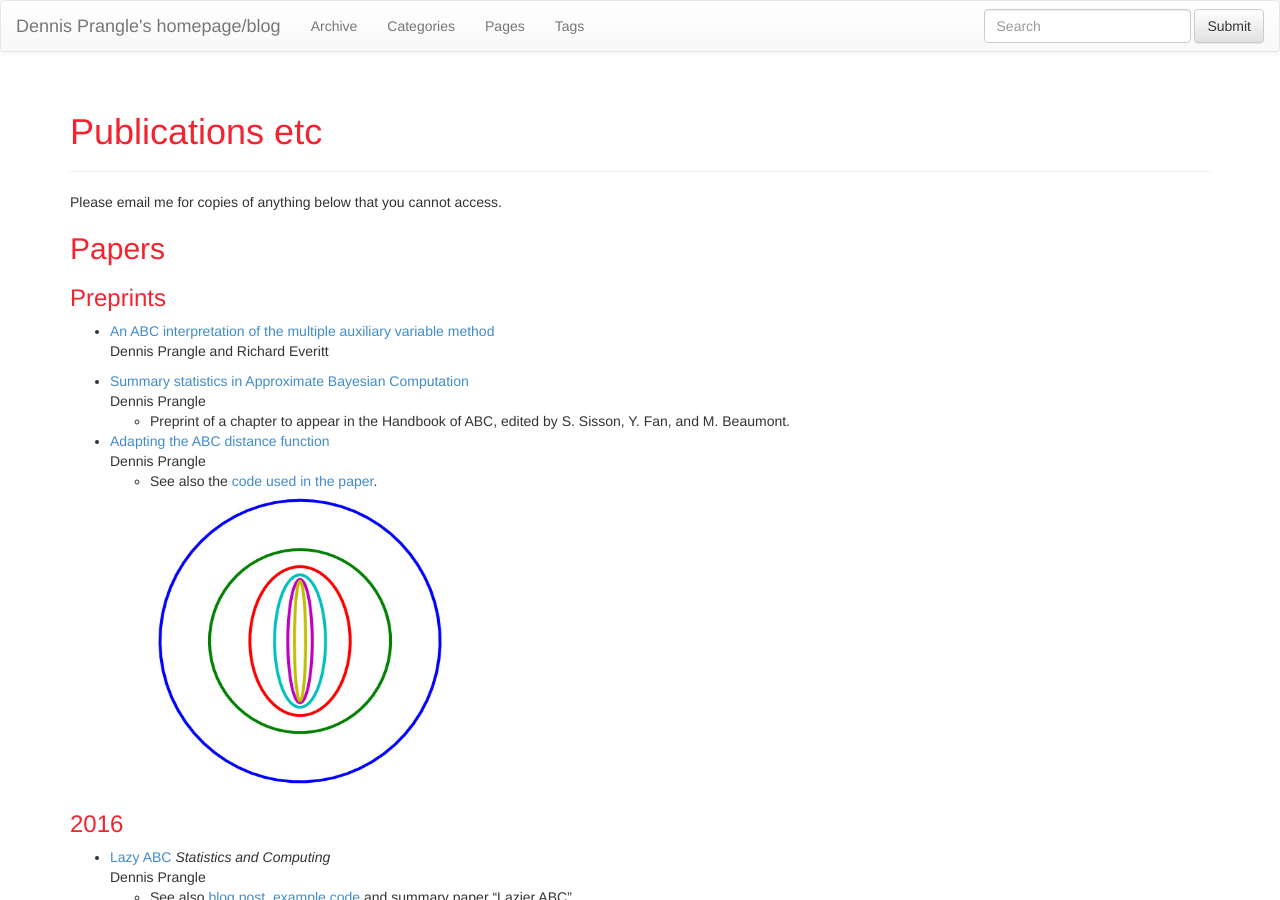
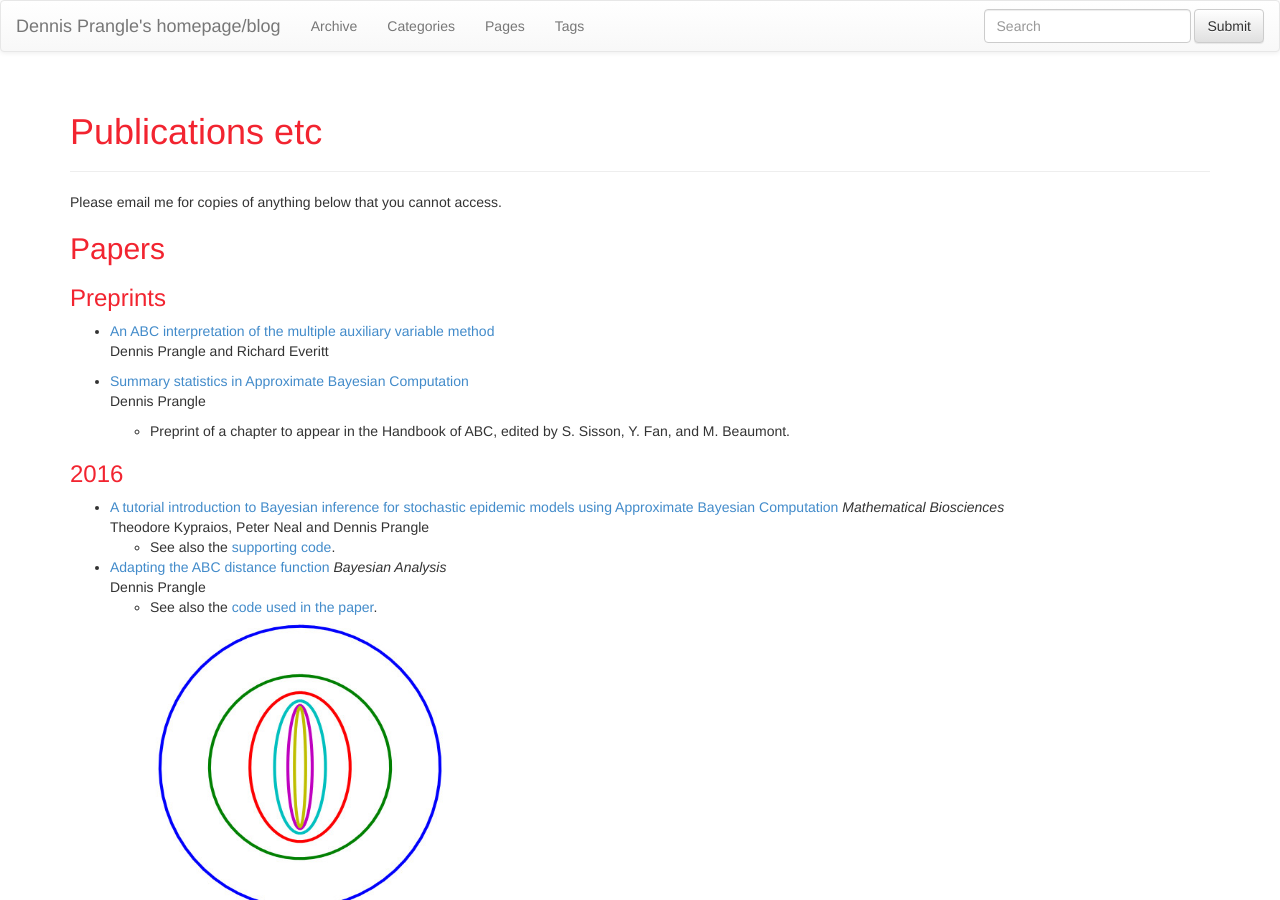
Before and after one commit to dennisprangle/dennisprangle.github.io, a Jekyll site: the page built from pub.md, in a window 1280 px wide and 900 px high. Built offline with Jekyll 4.4.1, drawn with Linux system fonts in a browser that asks for light colours; nearby versions of some CDN libraries.

Commit message:
Update recent papers

```diff
--- a/pub.md
+++ b/pub.md
@@ -19,12 +19,18 @@ Dennis Prangle and Richard Everitt
 Dennis Prangle
   - Preprint of a chapter to appear in the Handbook of ABC, edited by S. Sisson, Y. Fan, and M. Beaumont.
 
-- [Adapting the ABC distance function](http://arxiv.org/abs/1507.00874)
+### 2016
+
+- [A tutorial introduction to Bayesian inference for stochastic epidemic models using Approximate Bayesian Computation](http://www.sciencedirect.com/science/article/pii/S0025556416300839)
+*Mathematical Biosciences*
+Theodore Kypraios, Peter Neal and Dennis Prangle
+  - See also the [supporting code](https://github.com/kypraios/epiABC).
+
+- [Adapting the ABC distance function](http://projecteuclid.org/euclid.ba/1460641065)
+*Bayesian Analysis*
 Dennis Prangle
   - See also the [code used in the paper](https://github.com/dennisprangle/ABCDistances.jl).
 ![Paper image]({{ site.url }}/assets/adapting_ABC_distance.jpg "Distance adaption"){:height="300px" width="300px"}
-
-### 2016
 
 - [Lazy ABC](http://link.springer.com/article/10.1007/s11222-014-9544-3) *Statistics and Computing*
 Dennis Prangle
```
